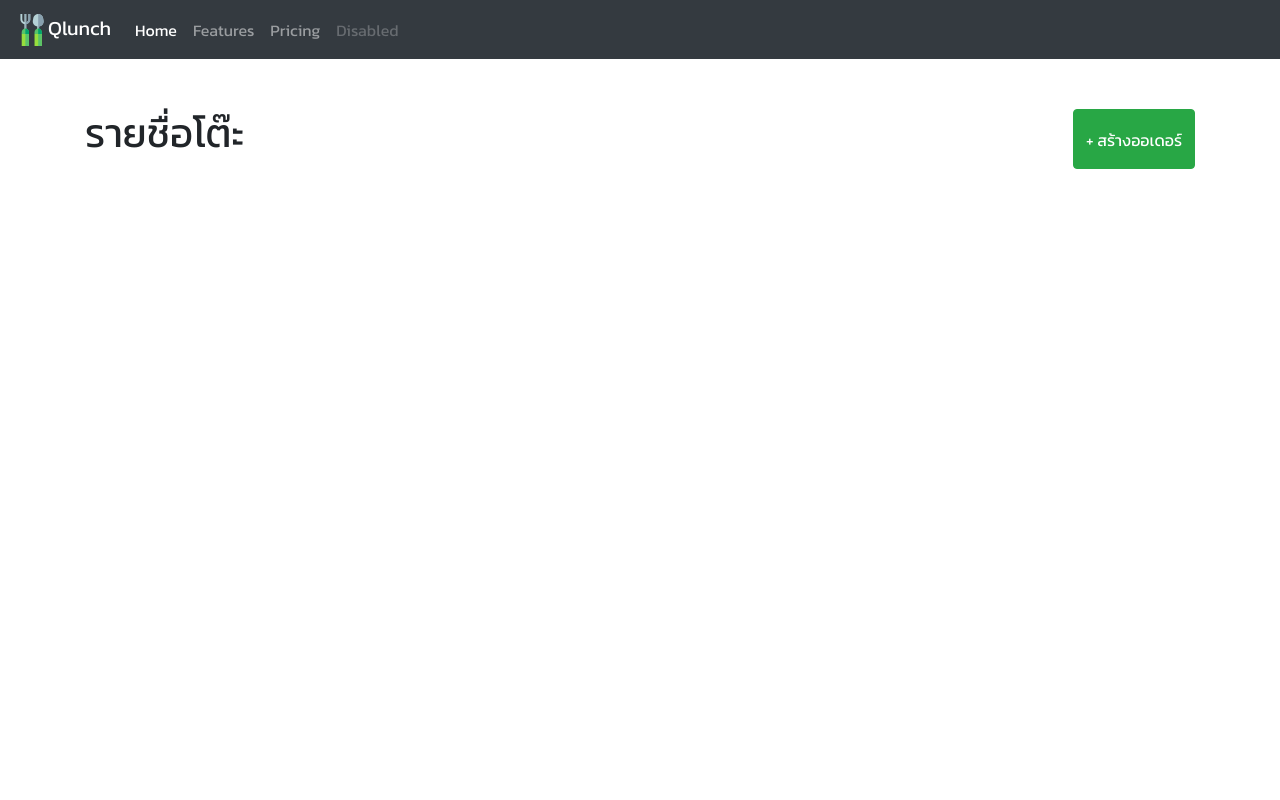
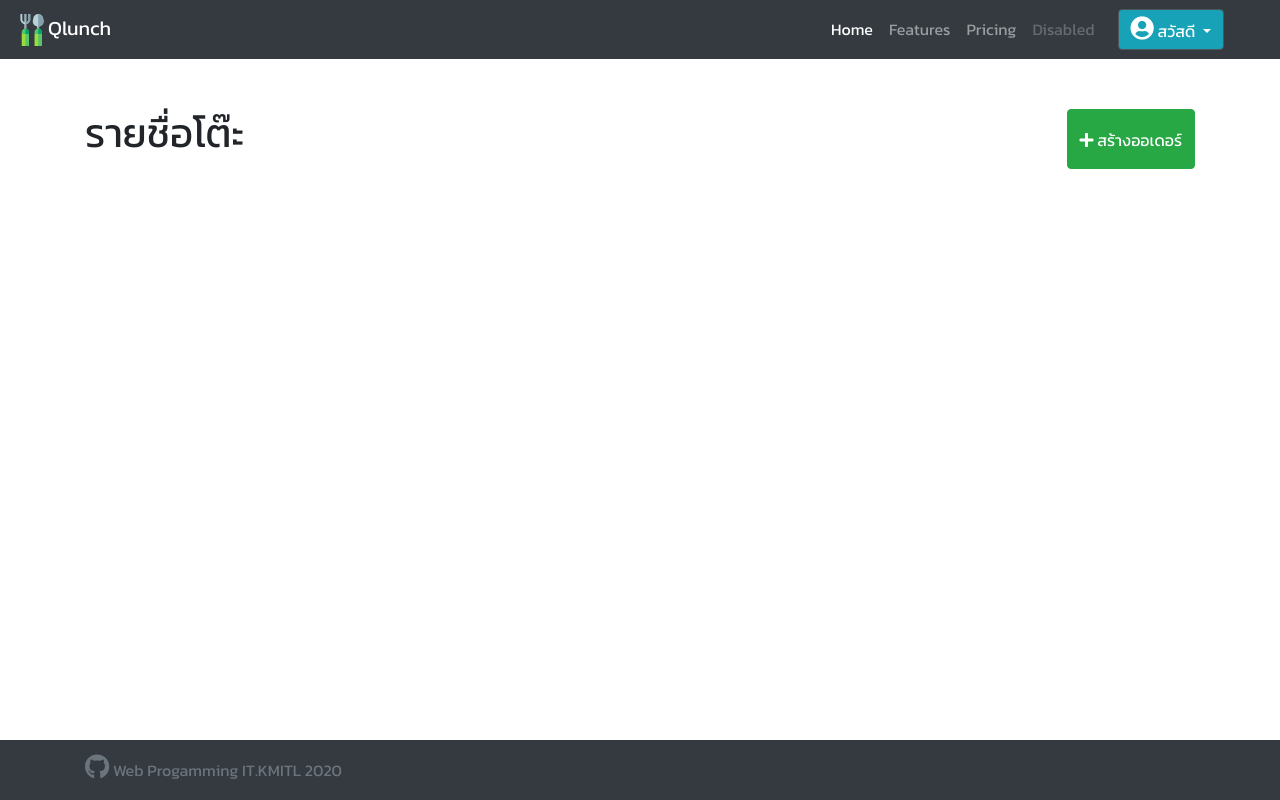
Before and after one commit to poohcid/Qlunch, a Django app: page /work_in/ in a window 1280 px wide. Run offline with Django 3.2, Linux system fonts and the light colour scheme; data that the repository does not hold is empty; some libraries are stand-ins or nearby versions.

Commit message:
ตกแต่ง

```diff
--- a/templates/base.html
+++ b/templates/base.html
@@ -31,6 +31,20 @@
         opacity: 0;
       }
     }
+
+    li {
+      list-style: none;
+    }
+    .footer {
+            position: absolute;
+            bottom: 0;
+            width: 100%;
+            /* Set the fixed height of the footer here */
+            height: 60px;
+            line-height: 60px;
+            /* Vertically center the text there */
+            background-color: rgb(52, 58, 64);
+        }
   </style>
 
 </head>
@@ -43,7 +57,7 @@
       aria-controls="navbarNav" aria-expanded="false" aria-label="Toggle navigation">
       <span class="navbar-toggler-icon"></span>
     </button>
-    <div class="collapse navbar-collapse" id="navbarNav">
+    <div class="collapse navbar-collapse justify-content-end" id="navbarNav">
       <ul class="navbar-nav">
         <li class="nav-item active">
           <a class="nav-link" href="/work_in/">Home <span class="sr-only">(current)</span></a>
@@ -57,7 +71,19 @@
         <li class="nav-item">
           <a class="nav-link disabled" href="#" tabindex="-1" aria-disabled="true">Disabled</a>
         </li>
+        <li class="nav-item active">
+          <div class="dropdown show" style="margin: 0px 40px 0 15px;">
+            <a class="btn btn-secondary dropdown-toggle bg-info" href="#" role="button" id="dropdownMenuLink"
+              data-toggle="dropdown" aria-haspopup="true" aria-expanded="false">
+              <i class='fas fa-user-circle' style='font-size:24px'></i> สวัสดี {{ user.username }}
+            </a>
+            <div class="dropdown-menu" aria-labelledby="dropdownMenuLink">
+              <a class="dropdown-item" href="">Logout</a>
+            </div>
+          </div>
+        </li>
       </ul>
+
     </div>
   </nav>
 
@@ -65,7 +91,11 @@
     {% block content %}
     {% endblock  %}
   </div>
-
+  <footer class="footer">
+    <div class="container">
+      <span class="text-muted"><i class="fab fa-github" style="font-size:25px;"></i>  Web Progamming IT.KMITL 2020</span>
+    </div>
+  </footer>
   <script src="https://stackpath.bootstrapcdn.com/bootstrap/4.4.1/js/bootstrap.min.js"
     integrity="sha384-wfSDF2E50Y2D1uUdj0O3uMBJnjuUD4Ih7YwaYd1iqfktj0Uod8GCExl3Og8ifwB6" crossorigin="anonymous">
   </script>
--- a/work_in/templates/work_in/at_store.html
+++ b/work_in/templates/work_in/at_store.html
@@ -54,7 +54,7 @@
     </div>
     <div class="col" align="right"><button type="button" class="btn btn-primary"
             style="height: 60px;padding-top: 7.5px;" data-toggle="modal"
-            data-target="#exampleModal" onclick="table_list()" id="next_button" disabled>ดำเนินการต่อ</button></div>
+            data-target="#exampleModal" onclick="table_list()" id="next_button" disabled>ดำเนินการต่อ <i class="fas fa-chevron-right"></i></button></div>
 </div>
 
 <!-- Modal -->
--- a/work_in/templates/work_in/table.html
+++ b/work_in/templates/work_in/table.html
@@ -7,7 +7,7 @@
         border-radius: 5px;
         margin: 15px 2.5%;
         font-size: 25px;
-        box-shadow: 0 3px 6px rgba(0,0,0,0.16), 0 3px 6px rgba(0,0,0,0.23);
+        box-shadow: 0 3px 6px rgba(0, 0, 0, 0.16), 0 3px 6px rgba(0, 0, 0, 0.23);
         padding: 0px 0px;
 
     }
@@ -36,7 +36,7 @@
 
     .activetable:hover {
         background: #f78259;
-        box-shadow: 0 14px 28px rgba(0,0,0,0.25), 0 10px 10px rgba(0,0,0,0.22);
+        box-shadow: 0 14px 28px rgba(0, 0, 0, 0.25), 0 10px 10px rgba(0, 0, 0, 0.22);
     }
 
     @media screen and (max-width: 600px) {
@@ -44,7 +44,6 @@
             margin-left: 4%;
         }
     }
-
 </style>
 
 <div class="row" style="margin-top:50px;">
@@ -52,33 +51,41 @@
         <h1>รายชื่อโต๊ะ</h1>
     </div>
     <div class="col" align="right"><button type="button" class="btn btn-success"
-            style="height: 60px;padding-top: 7.5px;" data-toggle="modal" data-target="#exampleModal">+
+            style="height: 60px;padding-top: 7.5px;" data-toggle="modal" data-target="#exampleModal"><i
+                class="fas fa-plus"></i>
             สร้างออเดอร์</button></div>
 </div>
 
 <!-- Modal -->
 <div class="modal fade" id="exampleModal" tabindex="-1" role="dialog" aria-labelledby="exampleModalLabel"
     aria-hidden="true">
-    <div class="modal-dialog" role="document">
+    <div class="modal-dialog modal-dialog-centered" role="document">
         <div class="modal-content">
             <div class="modal-header">
-                <h5 class="modal-title" id="exampleModalLabel">สร้างออเดอร์</h5>
+                <h5 class="modal-title" id="exampleModalLabel">โปรดเลือกประเภทของออเดอร์</h5>
                 <button type="button" class="close" data-dismiss="modal" aria-label="Close" onclick="todefault()">
                     <span aria-hidden="true">&times;</span>
                 </button>
             </div>
             <div class="modal-body">
-                <a href="{% url 'at_store' %}" type="button" class="btn btn-info"
-                    style="width:100%; margin-bottom: 50px; color:#fff;">นั่งทานที่ร้าน</a>
-                <button type="button" class="btn btn-info" style="width:100%; margin-bottom: 50px; color:#fff;"
-                    data-toggle="modal" data-target="#exampleModal2" onclick="change_detail()">สั่งกลับบ้าน</button>
+                <div class="row">
+                    <div class="col"><a href="{% url 'at_store' %}" type="button" class="btn btn-info"
+                            style="width:100%; margin-bottom: 50px; color:#fff; height: 60px; padding-top:18px;"><i class="fas fa-store"></i>
+                            นั่งทานที่ร้าน</a></div>
+                    <div class="col"> <button type="button" class="btn btn-info"
+                            style="width:100%; margin-bottom: 50px; color:#fff; height: 60px;" data-toggle="modal"
+                            data-target="#exampleModal2" onclick="change_detail()"><i class="fas fa-home"></i>
+                            สั่งกลับบ้าน</button></div>
+                </div>
                 <script>
-                    var backup =  document.querySelector(".modal-body").innerHTML
+                    var backup = document.querySelector(".modal-body").innerHTML
+
                     function change_detail() {
                         popup1 = document.querySelector(".modal-body")
                         popup1.innerHTML = document.querySelector(".hidden").innerHTML
                     }
-                    function todefault(){
+
+                    function todefault() {
                         popup1 = document.querySelector(".modal-body")
                         popup1.innerHTML = backup
                     }
@@ -108,10 +115,11 @@
     <div class="row row-cols-4 row-cols-sm-3 row-cols-md-5 " id="table_list">
         {% for t in table %}
         {% if t.status %}
-        <div class="col"><a href="{% url 'select_table' table_id=t.id %}" class="activetable" type="button">{{t.id}}</a></div>
+        <div class="col"><a href="{% url 'select_table' table_id=t.id %}" class="activetable" type="button">{{t.id}}</a>
+        </div>
         {% else %}
-        <div class="col"><a href="" class="busytable" type="button"
-                disable>{{t.id}} <i class="fas fa-lock"></i></a></div>
+        <div class="col"><a href="" class="busytable" type="button" disable>{{t.id}} <i class="fas fa-lock"></i></a>
+        </div>
         {% endif %}
         {% endfor %}
     </div>
```
Also changed, not shown: work_in/templates/work_in/add_edit_order.html (+30 -22 lines).
